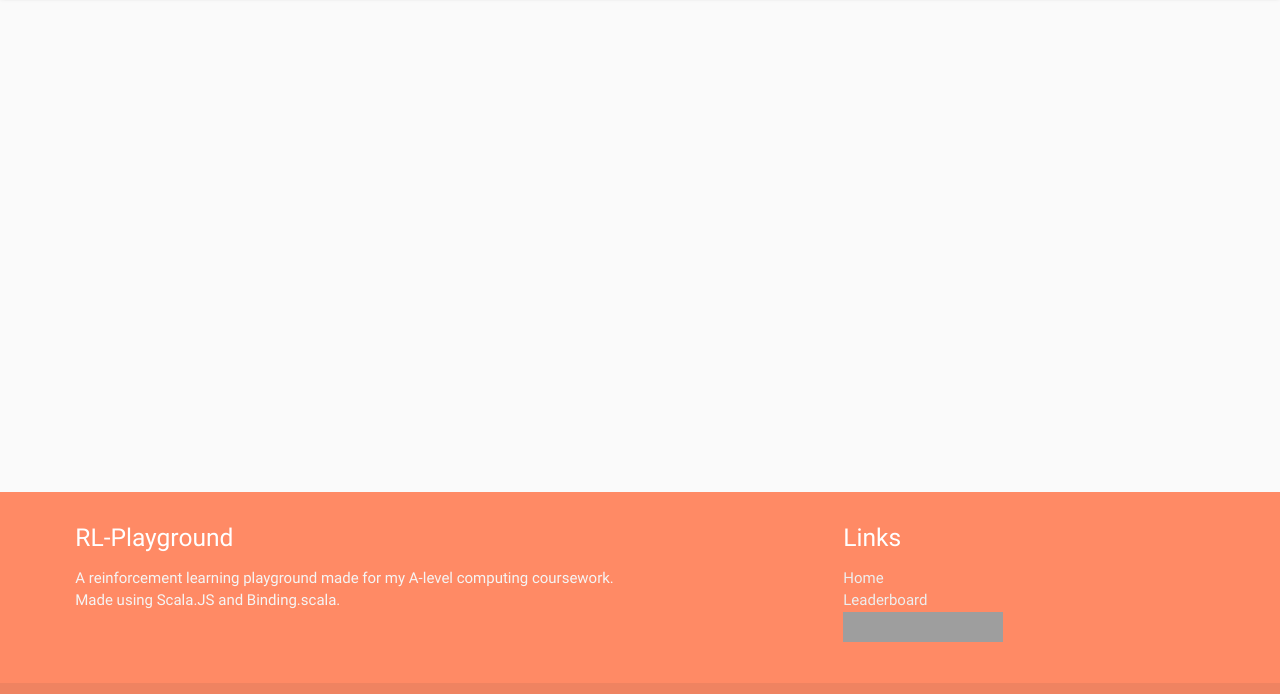
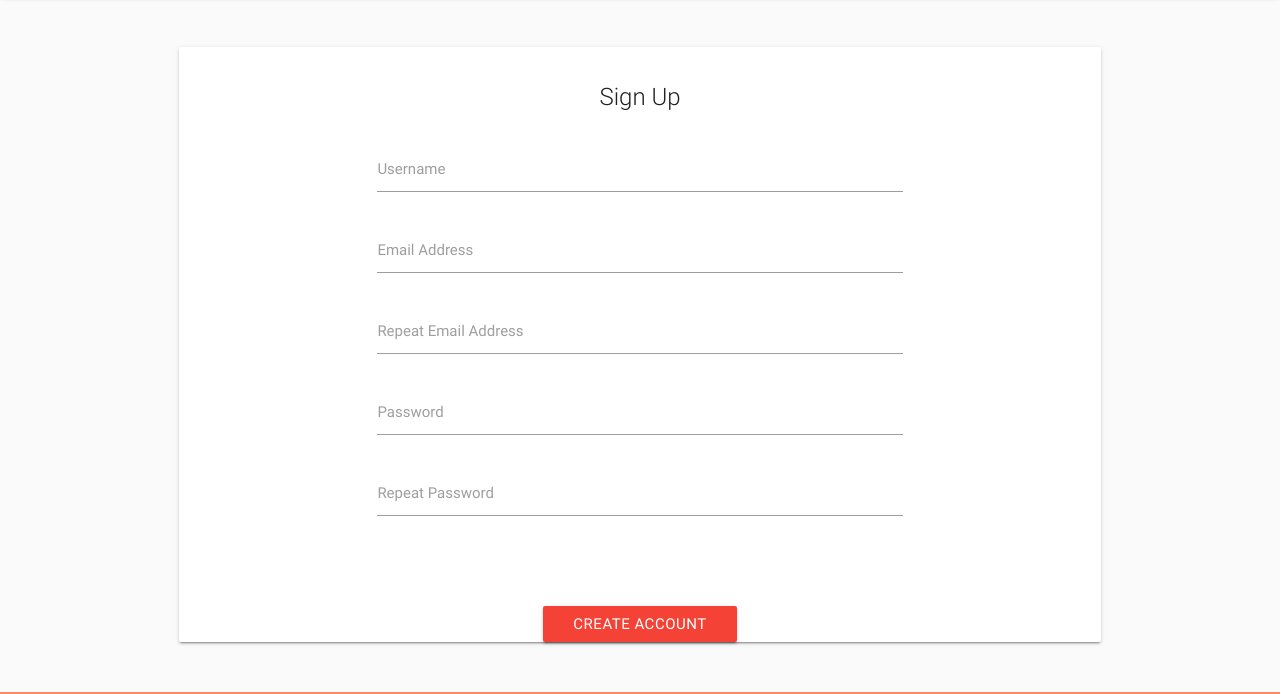
Before and after one commit to basimkhajwal/RL-Playground, a plain HTML site: page client/dev/signup.html in a window 1280 px wide. Shown: the part 67-761 px from the top of the page. Drawn offline with nearby package versions, Linux system fonts and the light colour scheme; grey boxes are pictures that could not be loaded.

Commit message:
Added login and signup forms

```diff
--- a/client/dev/main.css
+++ b/client/dev/main.css
@@ -172,6 +172,39 @@ body {
 
 #content-wrapper {
     flex: 1 0 auto;
+    display: flex;
+    flex-direction: column;
+}
+
+.form-container {
+    flex-grow: 1;
+    display: flex;
+    flex-direction: column;
+    width: 100%;
+}
+
+.form-container .card {
+    padding-left: 50px;
+    padding-right: 50px;
+    padding-top: 20px;
+    width: 80%;
+    max-width: 1000px;
+    margin: 50px auto;
+    flex-grow: 1;
+}
+
+.form-container h4 {
+    margin-bottom: 20px;
+}
+
+.form-container button {
+    margin-top: 50px;
+}
+
+.preloader-wrapper {
+    position: absolute;
+    left: 50%;
+    top: 30%;
 }
 
 @media (min-width: 1300px) {
--- a/client/dev/signup.html
+++ b/client/dev/signup.html
@@ -27,8 +27,43 @@
                 </nav>
             </div>
 
-            <div id="clientContainer">
+            <div class="form-container page-container">
+                <div class="card">
+                    <h4 class="card-title center-align">Sign Up</h4>
 
+                    <form>
+                        <div class="row">
+                            <div class="input-field col s8 offset-s2">
+                                <input id="username" type="text" />
+                                <label for="username">Username</label>
+                            </div>
+
+                            <div class="input-field col s8 offset-s2">
+                                <input id="email" type="email" class="validate" />
+                                <label for="email">Email Address</label>
+                            </div>
+
+                            <div class="input-field col s8 offset-s2">
+                                <input id="email-repeat" type="email" class="validate" />
+                                <label for="email-repeat">Repeat Email Address</label>
+                            </div>
+
+                            <div class="input-field col s8 offset-s2">
+                                <input id="password" type="password" class="validate" />
+                                <label for="password">Password</label>
+                            </div>
+
+                            <div class="input-field col s8 offset-s2">
+                                <input id="password-repeat" type="password" class="validate" />
+                                <label for="password-repeat">Repeat Password</label>
+                            </div>
+                        </div>
+
+                        <div class="center-align">
+                            <button class="btn waves-effect waves-light red" type="submit" name="action">Create Account</button>
+                        </div>
+                    </form>
+                </div>
             </div>
         </div>
 
```
Also changed, not shown: client/dev/login.html (+11 -6 lines).
